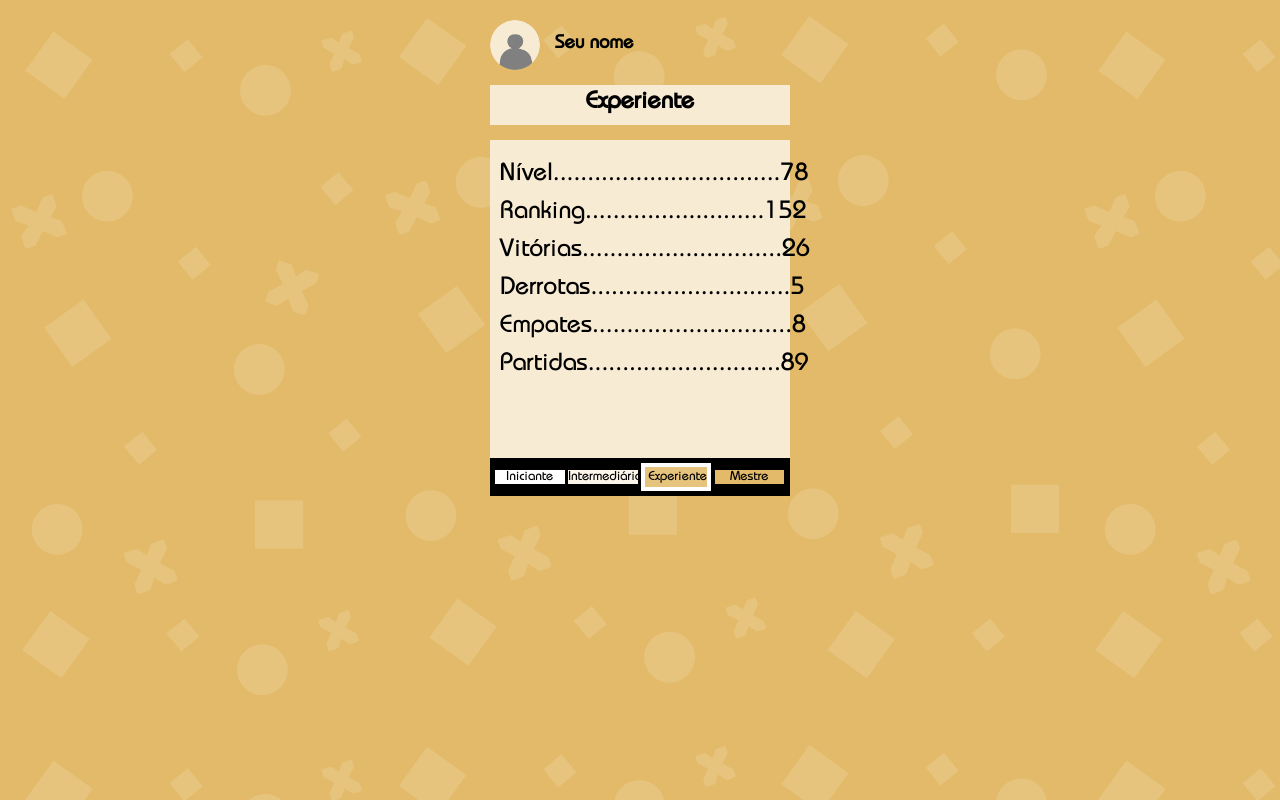
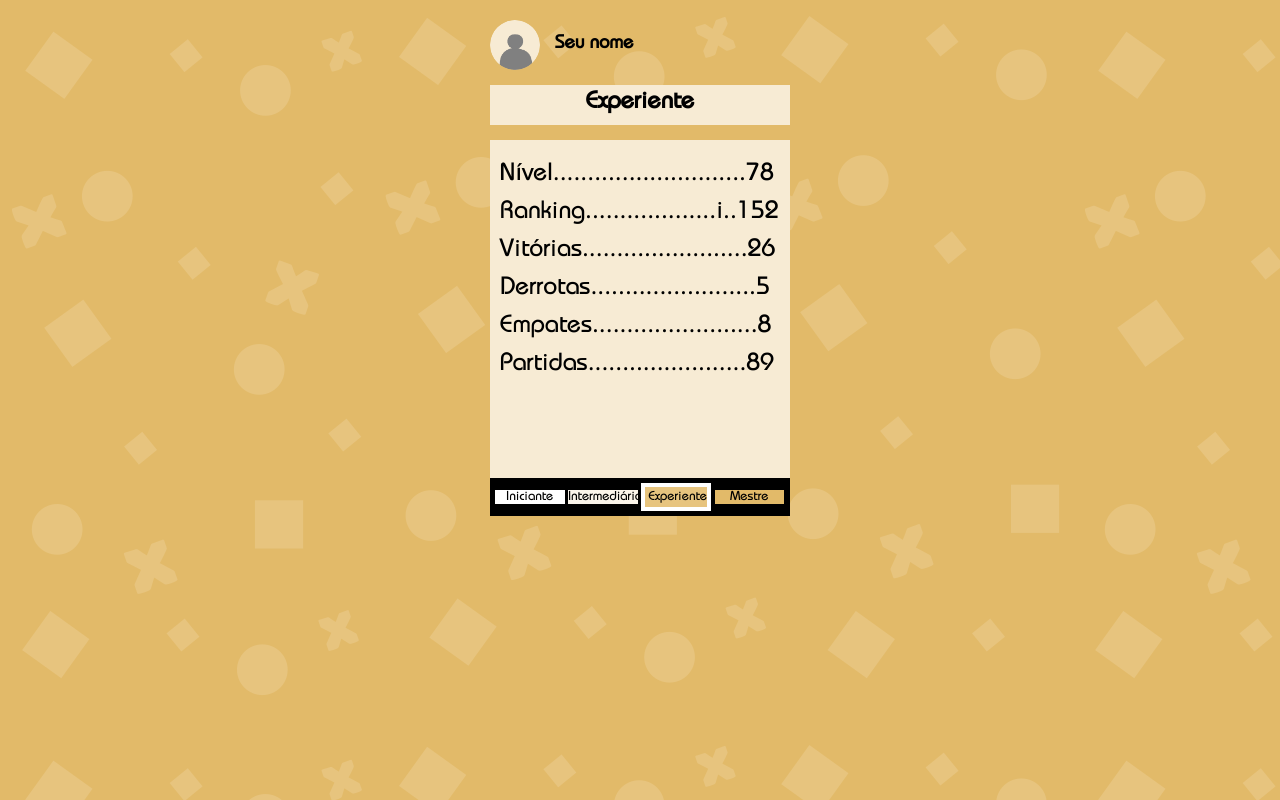
Before and after one commit to Jamisson-Machado/xeque, a plain HTML site: page estatisticas.html in a window 1280 px wide. Drawn offline with Linux system fonts and the light colour scheme; a web font is replaced by a local one.

Commit message:
Add files via upload

```diff
--- a/estatisticas.html
+++ b/estatisticas.html
@@ -17,13 +17,13 @@
 			<h3 style="margin-left: 15px;text-align: center;margin-top: 14px;">Seu nome</h3>
 		    </div>
 		    <div style="height: 40px;background-color: #f7ebd4ff;display: block;margin:15px 0;"><h2 style="display: block;text-align: center;padding-top: 4px;">Experiente</h2></div>
-		    <div class="est" style="height: auto;background-color: #f7ebd4ff;display: block;margin-top:10px;padding: 10px;padding-bottom: 70px;font-size: 25px;">
-		    <p>Nível.................................78</p>
-		    <p>Ranking..........................152</p>
-		    <p>Vitórias.............................26</p>
-		    <p>Derrotas.............................5</p
-		    <p>Empates.............................8</p>
-		    <p>Partidas............................89</p>
+		    <div class="est" style="height: auto;background-color: #f7ebd4ff;display: block;margin-top:10px;padding: 10px;padding-bottom: 90px;font-size: 25px;">
+		    <p>Nível............................78</p>
+		    <p>Ranking...................i..152</p>
+		    <p>Vitórias........................26</p>
+		    <p>Derrotas........................5</p
+		    <p>Empates........................8</p>
+		    <p>Partidas.......................89</p>
 		    </div>
 		    <div style="height: auto;padding:5px 5px; background-color: black;font-size: 13px;">
 		    	<div style="color: black;">
```
